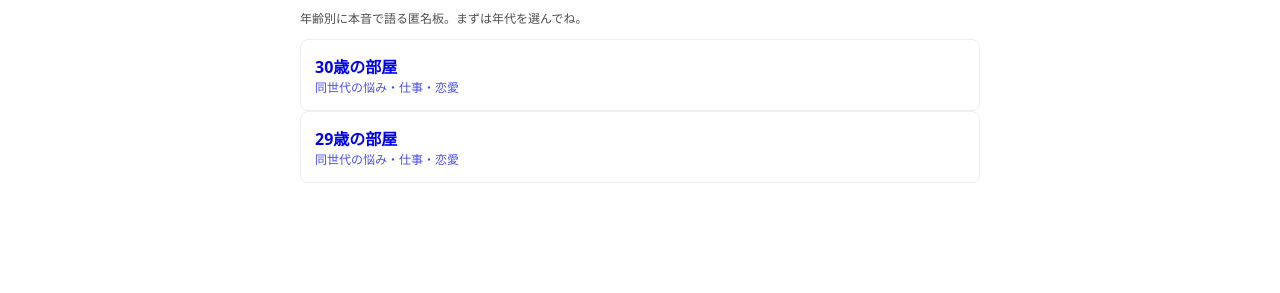
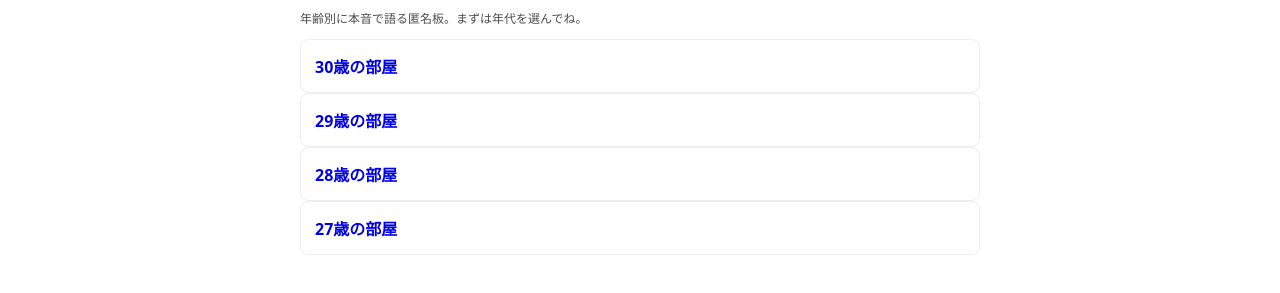
Before and after one commit to gw0122/jinsei-kaigi-demo, a plain HTML site: page index.html in a window 1280 px wide. Shown: the part 123-416 px from the top of the page. Drawn offline with Linux system fonts and the light colour scheme.

Commit message:
Update index.html

```diff
--- a/index.html
+++ b/index.html
@@ -66,12 +66,22 @@
       <p class="meta">年齢別に本音で語る匿名板。まずは年代を選んでね。</p>
       <div class="grid">
         <a class="card" href="#" onclick="showList('27-29')">
-          <b>30歳の部屋</b><div class="meta">同世代の悩み・仕事・恋愛</div>
+          <b>30歳の部屋</b>
         </a>
       </div>
       <div class="grid">
         <a class="card" href="#" onclick="showList('27-29')">
-          <b>29歳の部屋</b><div class="meta">同世代の悩み・仕事・恋愛</div>
+          <b>29歳の部屋</b>
+        </a>
+      </div>
+      <div class="grid">
+        <a class="card" href="#" onclick="showList('27-29')">
+          <b>28歳の部屋</b>
+        </a>
+      </div>
+      <div class="grid">
+        <a class="card" href="#" onclick="showList('27-29')">
+          <b>27歳の部屋</b>
         </a>
       </div>`;
   }
```
